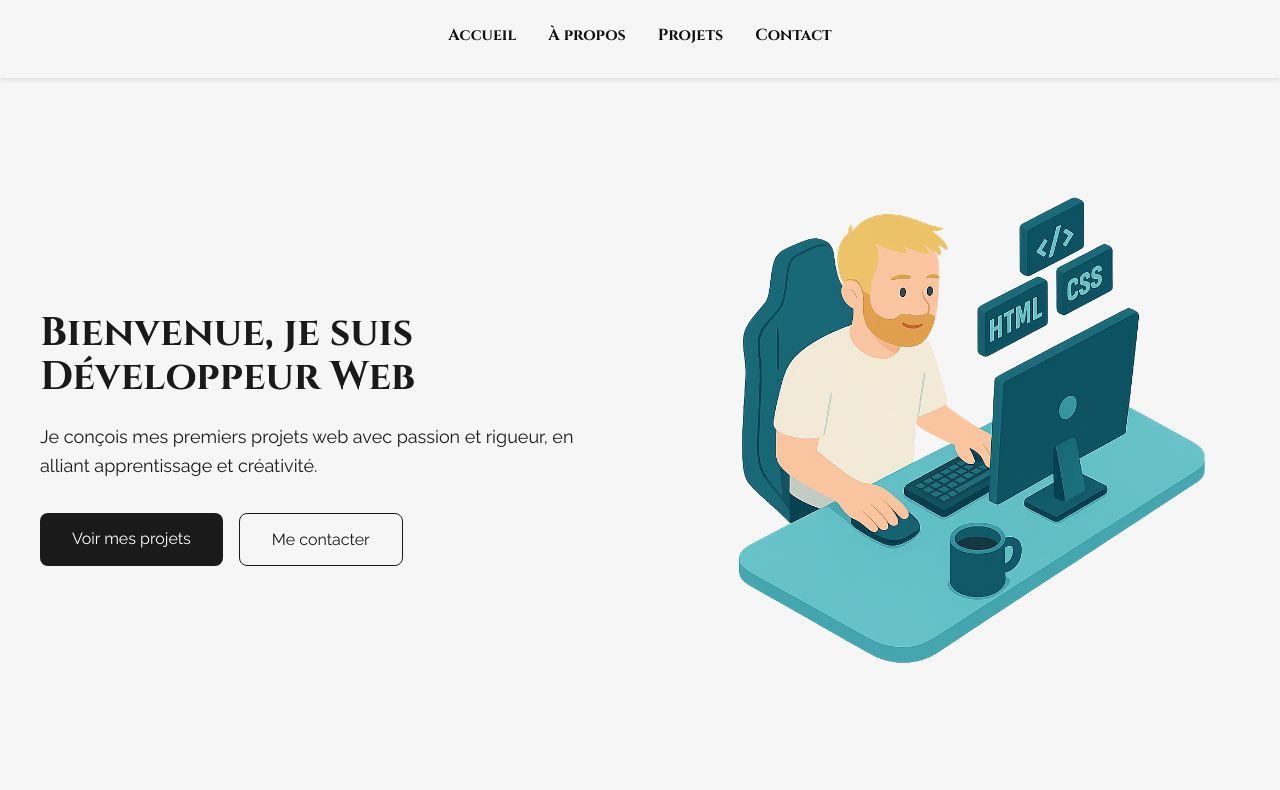
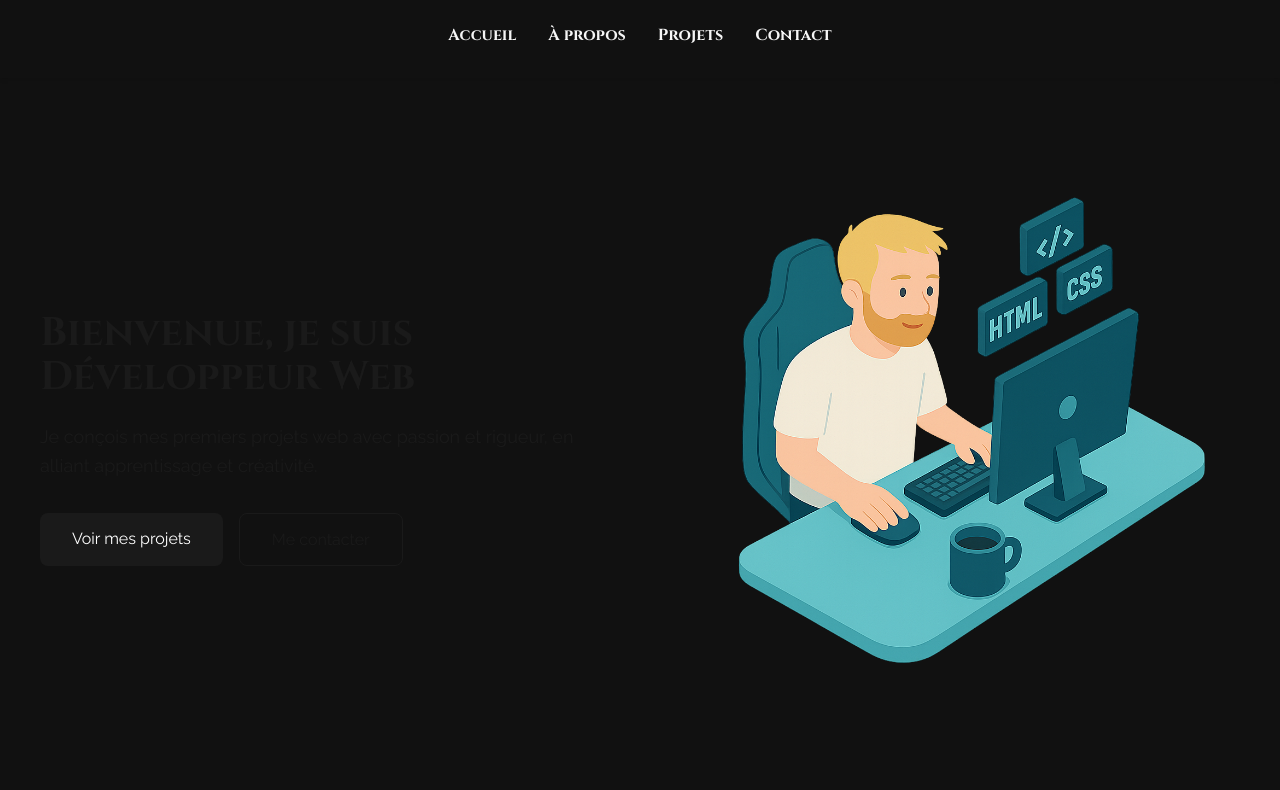
Before and after one commit to dechiaraluca/nier_portfolio_v2, a website: page index.html in a window 1280 px wide. Shown: the part 102-892 px from the top of the page. Drawn offline with Linux system fonts and the dark colour scheme.

Commit message:
Add dark mode support and reduce motion preferences in CSS

```diff
--- a/style.css
+++ b/style.css
@@ -26,12 +26,35 @@ img {
   aspect-ratio: 3 / 3;
 }
 
-/* HEADER */
+/* DARK MODE */
 .dark-mode {
   --color-bg: #111;
   --color-text: #f6f6f6;
   --color-accent: #bbb;
 }
+
+/* Support préférence système dark mode */
+@media (prefers-color-scheme: dark) {
+  :root:not(.dark-mode) body {
+    --color-bg: #111;
+    --color-text: #f6f6f6;
+    --color-accent: #bbb;
+  }
+}
+
+/* Respect des préférences d'animation réduite */
+@media (prefers-reduced-motion: reduce) {
+  *,
+  *::before,
+  *::after {
+    animation-duration: 0.01ms !important;
+    animation-iteration-count: 1 !important;
+    transition-duration: 0.01ms !important;
+    scroll-behavior: auto !important;
+  }
+}
+
+/* HEADER */
 
 header {
   text-align: center;
```
